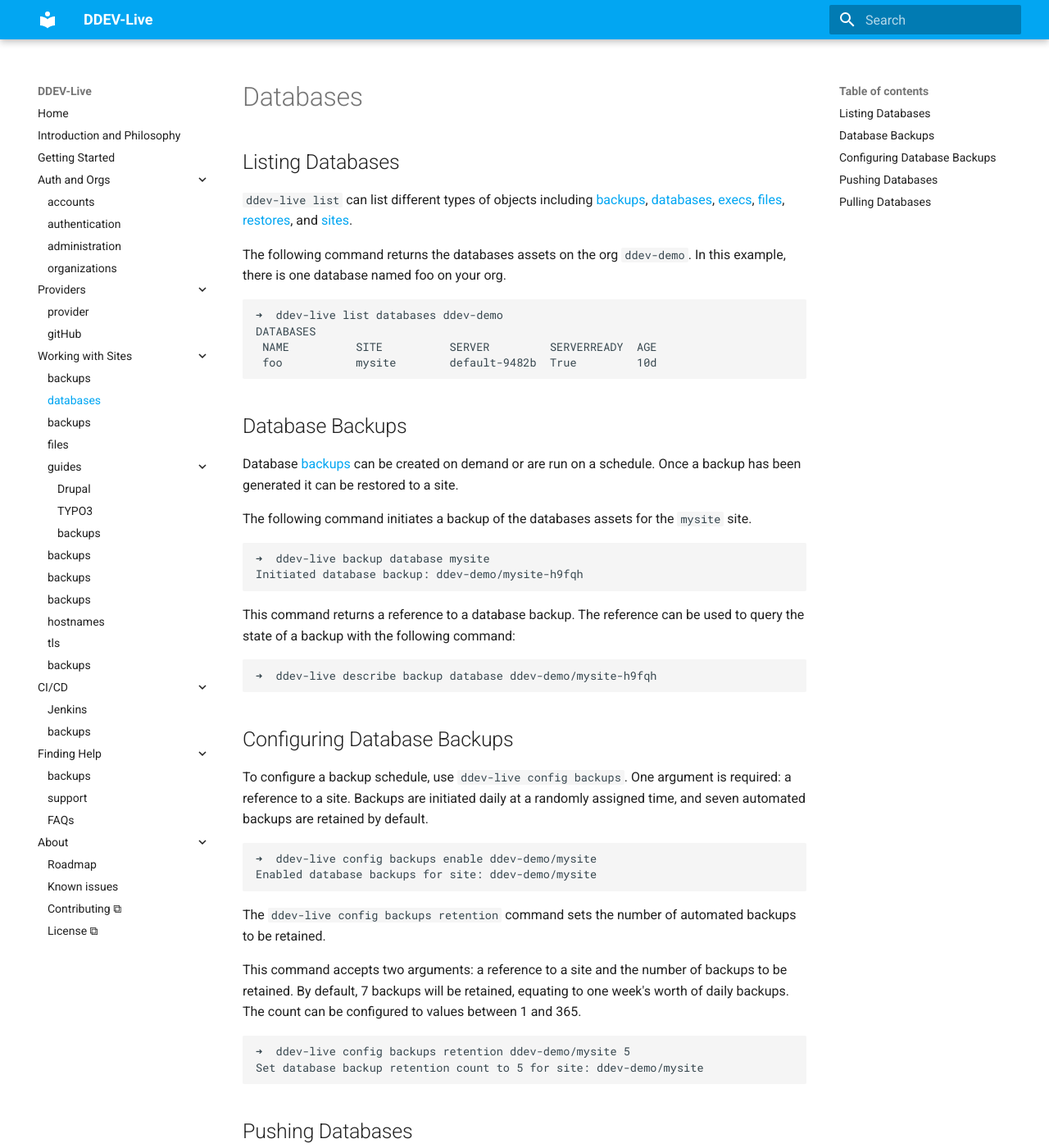
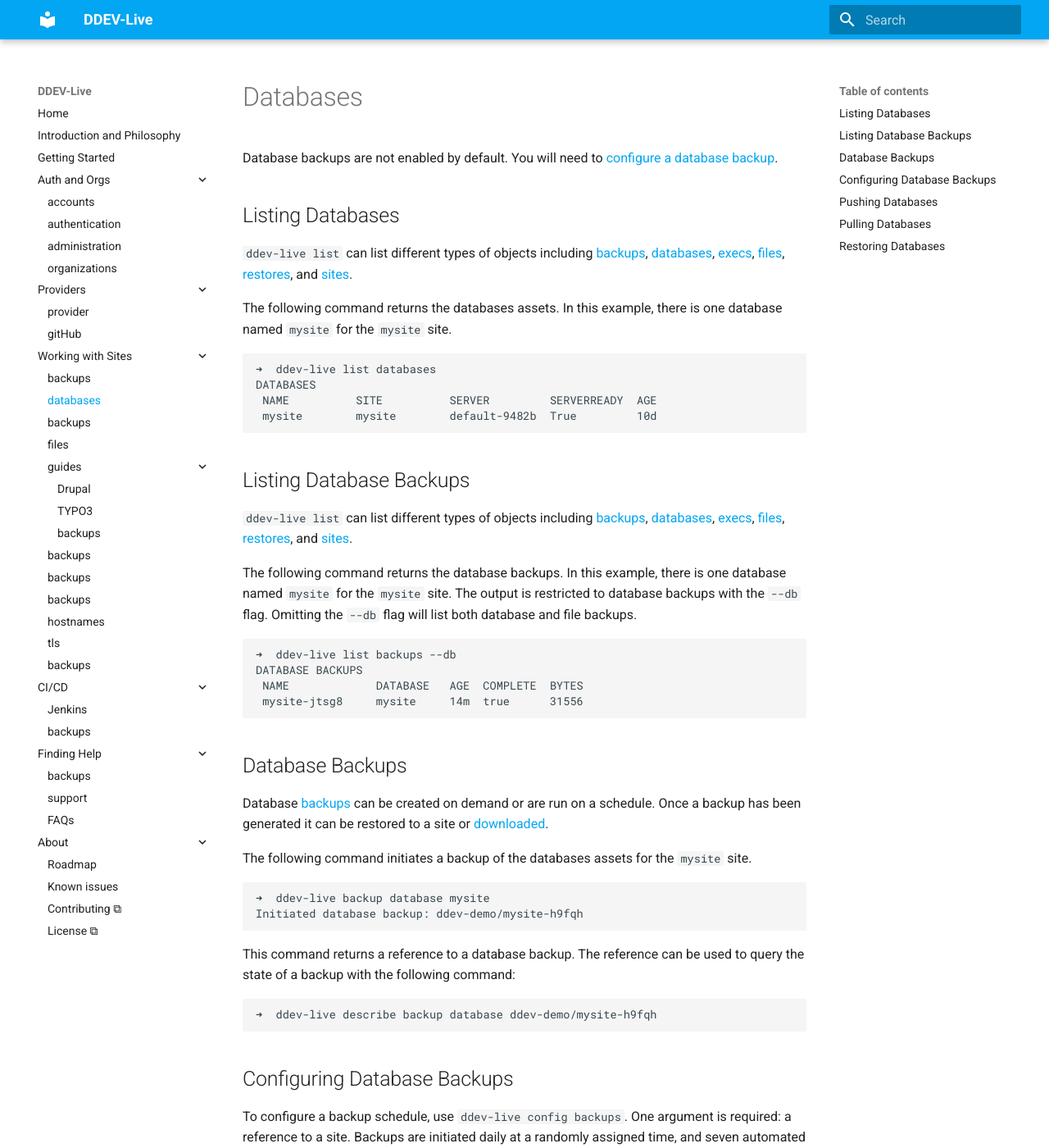
Before and after one commit to fru-io/docs-live, an MkDocs documentation site: the page built from docs/databases.md, in a window 1280 px wide and 1400 px high. Shown: the whole window at 82% size. Built offline with MkDocs 1.6.1 and Material for MkDocs 9.7.7, drawn with Linux system fonts in a browser that asks for light colours; some of the changed text lies outside the part shown.

Commit message:
Updating backups (#74)

````diff
--- a/docs/databases.md
+++ b/docs/databases.md
@@ -1,20 +1,33 @@
 # Databases
+Database backups are not enabled by default. You will need to [configure a database backup](https://docs.ddev.com/databases/#configuring-database-backups).
 
 ## Listing Databases
 
 `ddev-live list` can list different types of objects including [backups](https://docs.ddev.com/backups/), [databases](https://docs.ddev.com/databases/), [execs](https://docs.ddev.com/execs/), [files](https://docs.ddev.com/files/), [restores](https://docs.ddev.com/restores/), and [sites](https://docs.ddev.com/sites/).
 
-The following command returns the databases assets on the org `ddev-demo`. In this example, there is one database named foo on your org.
+The following command returns the databases assets. In this example, there is one database named `mysite` for the `mysite` site.
 ```
-➜  ddev-live list databases ddev-demo
+➜  ddev-live list databases
 DATABASES
  NAME          SITE          SERVER         SERVERREADY  AGE
- foo           mysite        default-9482b  True         10d
+ mysite        mysite        default-9482b  True         10d
+```
+
+## Listing Database Backups
+
+`ddev-live list` can list different types of objects including [backups](https://docs.ddev.com/backups/), [databases](https://docs.ddev.com/databases/), [execs](https://docs.ddev.com/execs/), [files](https://docs.ddev.com/files/), [restores](https://docs.ddev.com/restores/), and [sites](https://docs.ddev.com/sites/).
+
+The following command returns the database backups. In this example, there is one database named `mysite` for the `mysite` site. The output is restricted to database backups with the `--db` flag. Omitting the `--db` flag will list both database and file backups.
+```
+➜  ddev-live list backups --db
+DATABASE BACKUPS
+ NAME             DATABASE   AGE  COMPLETE  BYTES
+ mysite-jtsg8     mysite     14m  true      31556
 ```
 
 ## Database Backups
 
-Database [backups](https://docs.ddev.com/backups/) can be created on demand or are run on a schedule. Once a backup has been generated it can be restored to a site.
+Database [backups](https://docs.ddev.com/backups/) can be created on demand or are run on a schedule. Once a backup has been generated it can be restored to a site or [downloaded](https://docs.ddev.com/databases/#pulling-databases).
 
 The following command initiates a backup of the databases assets for the `mysite` site.
 ```
@@ -73,3 +86,23 @@ This command downloads a database backup asset. One argument is required: a refe
 ➜  ddev-live pull database ddev-demo-h9fqh
 Downloaded: ddev-demo-h9fqh.gz
 ```
+
+## Restoring Databases
+`ddev-live restore` can apply a [database backup](https://docs.ddev.com/databases/#database-backups) to a [site](https://docs.ddev.com/sites/).
+
+This command restores a database backup named `mysite-jtsg8` to the `mysite` site.
+```
+➜  ddev-live restore database mysite mysite-jtsg8
+Initiated database restore ddev-demo/mysite-wd4kq
+```
+`ddev-live describe` will give you information about the restore job.
+```
+➜  ddev-live describe restore database mysite-wd4kq
+Name:     mysite-wd4kq
+Org:      ddev-demo
+Created:  23s ago (2020-04-29 09:51:27 -0400 EDT)
+Database: mysite
+Export:   mysite-jtsg8
+Status:   ImportOpFinished
+
+```
````
Also changed, not shown: docs/backups.md (added, +15 -0 lines), docs/files.md (+13 -0 lines).
